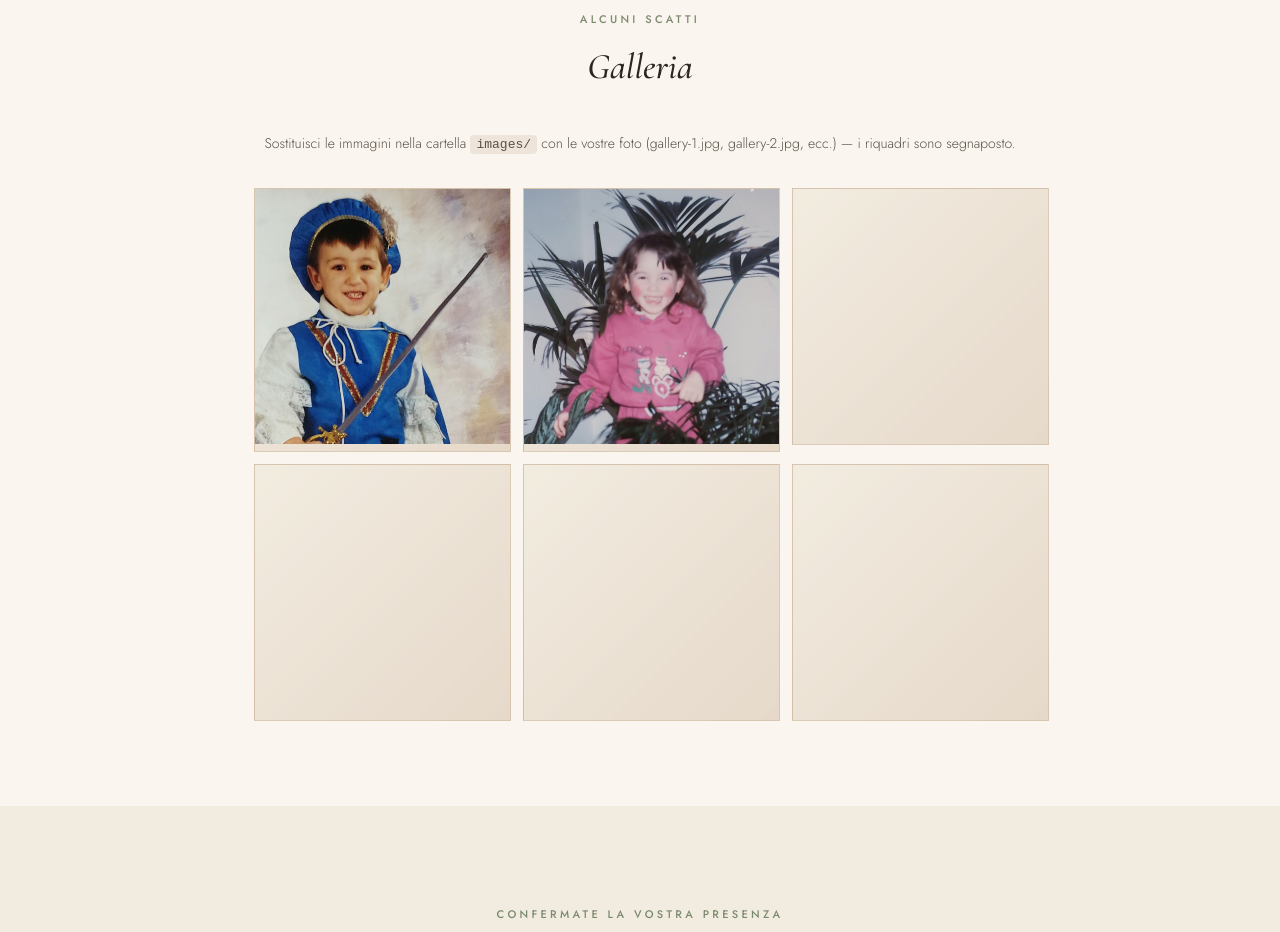
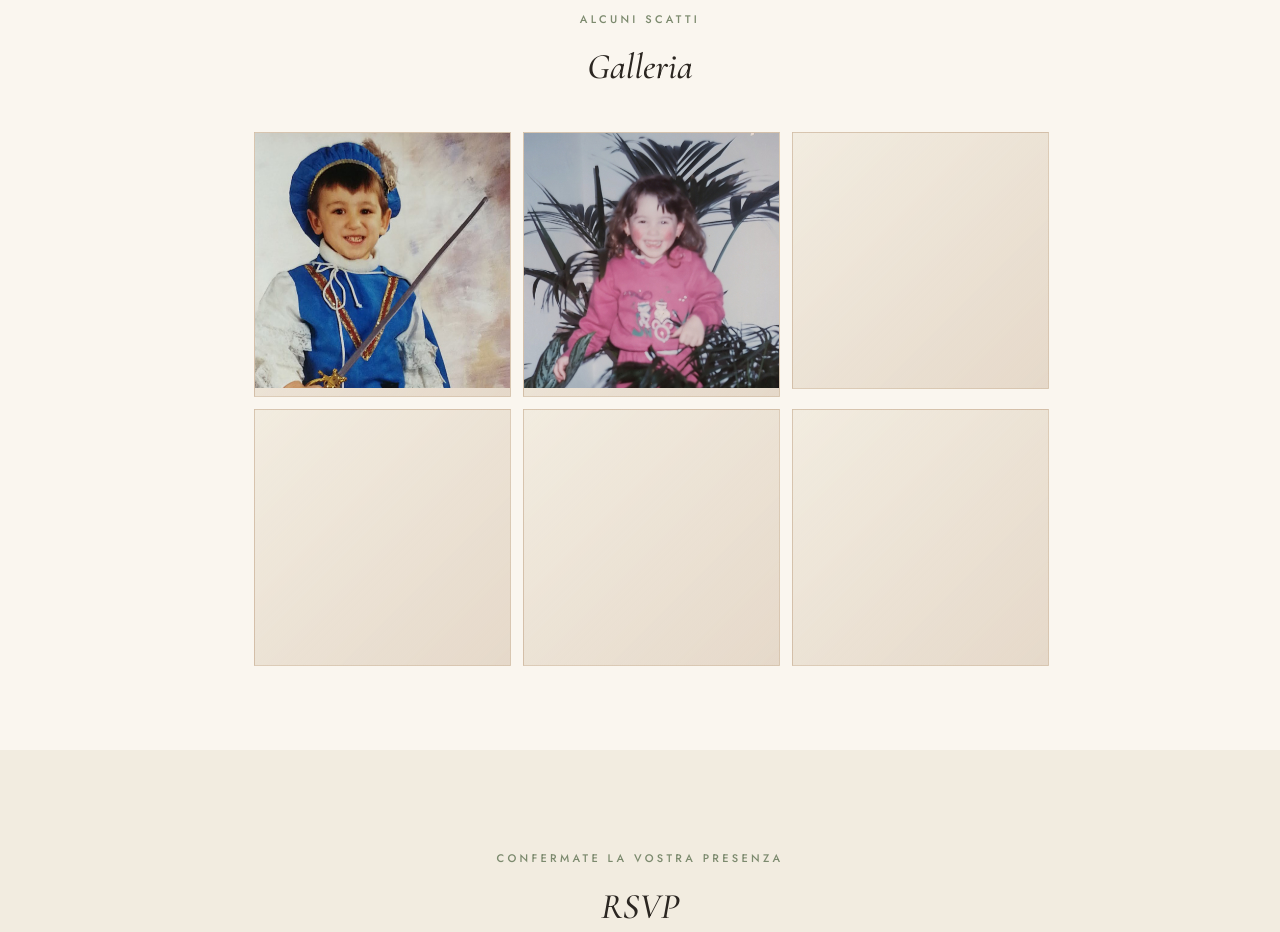
Before and after one commit to francesco-sudo/sitomatrimoniofrancescogiulia, a plain HTML site: page index.html in a window 1280 px wide. Shown: the part 3100-4032 px from the top of the page. Drawn offline with nearby package versions, Linux system fonts and the light colour scheme.

Commit message:
Update index.html

```diff
--- a/index.html
+++ b/index.html
@@ -126,7 +126,6 @@
   <section id="galleria" class="section">
     <p class="section-eyebrow">Alcuni scatti</p>
     <h2 class="section-title">Galleria</h2>
-    <p class="section-note">Sostituisci le immagini nella cartella <code>images/</code> con le vostre foto (gallery-1.jpg, gallery-2.jpg, ecc.) — i riquadri sono segnaposto.</p>
     <div class="gallery">
       <div class="gallery-item"><img src="images/gallery-1.jpg" alt="Francesco da Piccolo" onerror="this.style.display='none'"></div>
       <div class="gallery-item"><img src="images/gallery-2.jpg" alt="Giulia da Piccola" onerror="this.style.display='none'"></div>
```
